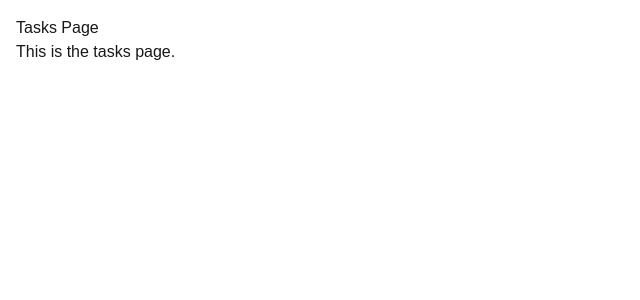
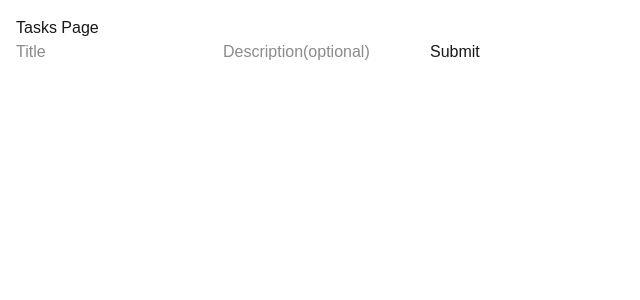
Before and after one commit to Andryshatina/next-tasks, a Next.js app: page /tasks in a window 1280 px wide. Shown: the top 300 px of the page, without its empty margins (0-640 px from the left). Built offline with nearby package versions, Linux system fonts and the light colour scheme.

Commit message:
implement task creation and display functionality

```diff
--- a/app/components/TaskForm.tsx
+++ b/app/components/TaskForm.tsx
@@ -0,0 +1,45 @@
+import { useState } from "react";
+import type { Task } from "../types/task";
+
+const TaskForm = ({
+  onAddTask,
+}: {
+  onAddTask: (task: Omit<Task, "id" | "createdAt">) => void;
+}) => {
+  const [title, setTitle] = useState("");
+  const [description, setDescription] = useState("");
+
+  const handleSubmit = (e: React.FormEvent) => {
+    e.preventDefault();
+    if (!title.trim()) return;
+    onAddTask({
+      title: title.trim(),
+      description: description.trim() || undefined,
+      done: false,
+      userId: 1,
+    });
+    setTitle("");
+    setDescription("");
+  };
+
+  return (
+    <div>
+      <form onSubmit={handleSubmit}>
+        <input
+          value={title}
+          onChange={(e) => setTitle(e.target.value)}
+          placeholder="Title"
+        />
+
+        <input
+          value={description}
+          onChange={(e) => setDescription(e.target.value)}
+          placeholder="Description(optional)"
+        />
+        <button type="submit">Submit</button>
+      </form>
+    </div>
+  );
+};
+
+export default TaskForm;
--- a/app/components/TaskItem.tsx
+++ b/app/components/TaskItem.tsx
@@ -0,0 +1,13 @@
+import type { Task } from "../types/task";
+
+const TaskItem = ({ task }: { task: Task }) => {
+  const { title, description } = task;
+  return (
+    <div>
+      <h3>{title}</h3>
+      {description && <p>{description}</p>}
+    </div>
+  );
+};
+
+export default TaskItem;
--- a/app/components/TaskList.tsx
+++ b/app/components/TaskList.tsx
@@ -0,0 +1,28 @@
+import type { Task } from "../types/task";
+import { useState } from "react";
+import TaskItem from "./TaskItem";
+import TaskForm from "./TaskForm";
+
+const TaskList = () => {
+  const [tasks, setTasks] = useState<Task[]>([]);
+
+  const handleAddTask = (taskData: Omit<Task, "id" | "createdAt">) => {
+    const newTask: Task = {
+      ...taskData,
+      id: Date.now().toString(),
+      createdAt: Date.now(),
+    };
+    setTasks([newTask, ...tasks]);
+  };
+
+  return (
+    <div className="div">
+      <TaskForm onAddTask={handleAddTask} />
+      {tasks.map((task) => (
+        <TaskItem key={task.id} task={task} />
+      ))}
+    </div>
+  );
+};
+
+export default TaskList;
--- a/app/tasks/page.tsx
+++ b/app/tasks/page.tsx
@@ -1,10 +1,10 @@
 "use client";
-
+import TaskList from "../components/TaskList";
 const TasksPage = () => {
   return (
     <div>
       <h1>Tasks Page</h1>
-      <p>This is the tasks page.</p>
+      <TaskList />
     </div>
   );
 };
```
Also changed, not shown: app/types/task.ts (+8 -0 lines).
